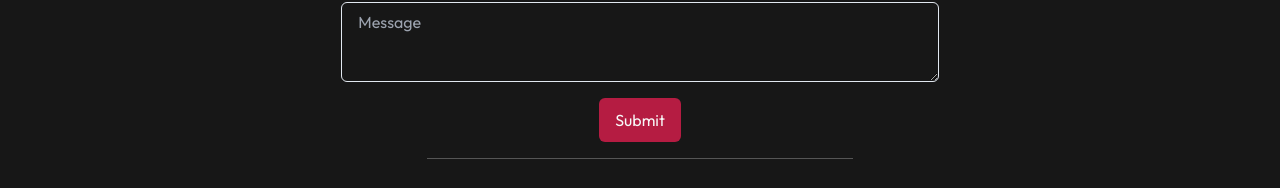
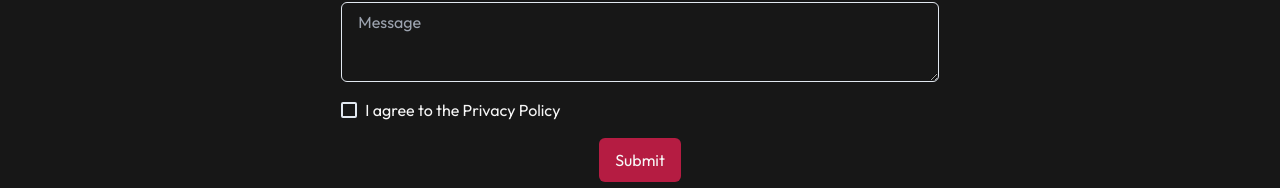
Before and after one commit to robchendev/Guitardex, a Next.js app: page /contact in a window 1280 px wide. Shown: the part 546-734 px from the top of the page. Built offline with nearby package versions, Linux system fonts and the light colour scheme.

Commit message:
Privacy implemented

```diff
--- a/pages/contact.tsx
+++ b/pages/contact.tsx
@@ -6,6 +6,7 @@ import {
   Select,
   VStack,
   Textarea,
+  Checkbox,
 } from "@chakra-ui/react";
 import React from "react";
 import { Controller, RegisterOptions, useForm } from "react-hook-form";
@@ -40,7 +41,7 @@ type FormElementConfig = {
   controlName: keyof ContactForm;
   placeholder: string;
   onChange: () => void;
-  value: string;
+  value: string | boolean;
 };
 
 const FormElement = ({ controlName, placeholder, onChange, value }: FormElementConfig) => {
@@ -59,6 +60,12 @@ const FormElement = ({ controlName, placeholder, onChange, value }: FormElementC
       );
     case "message":
       return <Textarea placeholder={placeholder} onChange={onChange} value={value} />;
+    case "privacy":
+      return (
+        <Checkbox onChange={onChange} value={value}>
+          I agree to the Privacy Policy
+        </Checkbox>
+      );
     default:
       return <Input value="Element not implemented" disabled />;
   }
@@ -161,7 +168,13 @@ const Contact = () => {
           />
 
           {/* TODO: Privacy checkbox */}
-          {/* --- Your code here --- */}
+          <FormItem
+            errors={errors.privacy}
+            control={control}
+            controlName="privacy"
+            rules={{ required: true }}
+            errorDef={[{ type: "required", msg: "This is required" }]}
+          />
 
           <button
             className="px-4 py-2.5 rounded-md bg-carmine-soft hover:bg-carmine-hard transition ease-in duration-300"
```
